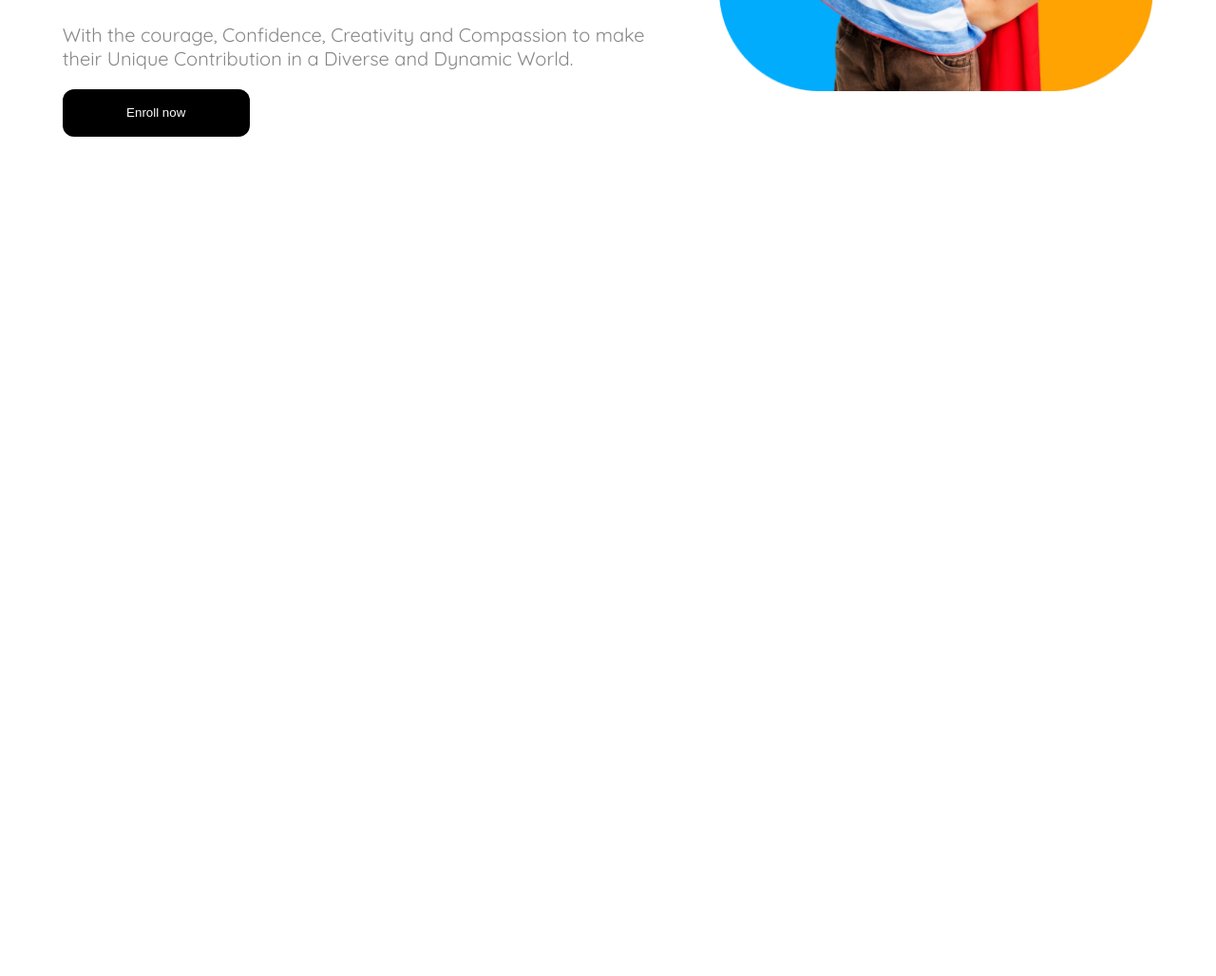
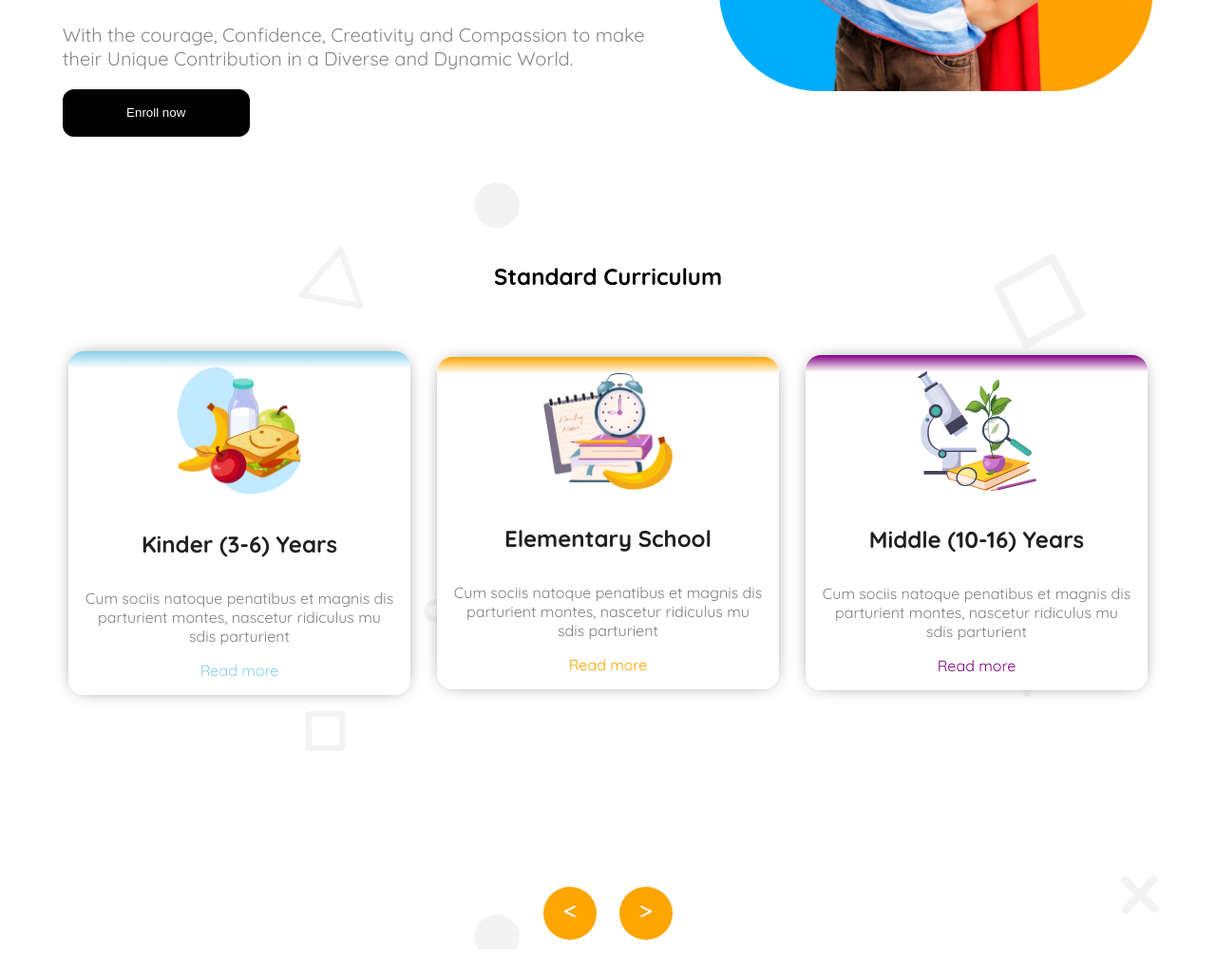
Before and after one commit to omar-fayed99/b11-a2-kids-school-, a plain HTML site: page index.html in a window 1280 px wide. Shown: the part 578-1606 px from the top of the page at 95% size. Before the commit the page ends 800 px from the top, so only its background shows below. Drawn offline with Linux system fonts and the light colour scheme.

Commit message:
card section added with responsive

```diff
--- a/index.html
+++ b/index.html
@@ -45,6 +45,51 @@
         <img src="assets/hero-kids.png" alt="" class="banner-img">
      </div>
     </header>
+    <main>
+        <!-- first section card -->
+        <section class="curriculum" style="background-image: url('./assets/bg.png');">
+            <div class="curri-media">
+                <div class="curriculum-content">
+                    <div class="curri-title">
+                        <h1>Standard Curriculum</h1>
+                    </div>
+                 <div class="curriculum-card">
+                    <div class="card-content" id="cc1">
+                        <img src="assets/kinder.png" alt="" class="card-img">
+                        <h4 class="card-title">Kinder (3-6) Years</h4>
+                        <P class="card-dis">Cum sociis natoque penatibus et magnis
+                            dis parturient montes, nascetur ridiculus
+                            mu sdis parturient</P>
+                        <a href="" class="curri-link" id="cl1">Read more</a>
+                    </div>
+                    <div class="card-content" id="cc2">
+                        <img src="assets/elementary.png" alt="" class="card-img">
+                        <h4 class="card-title">Elementary School</h4>
+                        <P class="card-dis">Cum sociis natoque penatibus et magnis
+                            dis parturient montes, nascetur ridiculus
+                            mu sdis parturient</P>
+                        <a href="" class="curri-link" id="cl2">Read more</a>
+                    </div>
+                    <div class="card-content" id="cc3">
+                        <img src="assets/middle.png" alt="" class="card-img">
+                        <h4 class="card-title">Middle (10-16) Years</h4>
+                        <P class="card-dis">Cum sociis natoque penatibus et magnis
+                            dis parturient montes, nascetur ridiculus
+                            mu sdis parturient</P>
+                        <a href="" class="curri-link" id="cl3">Read more</a>
+                    </div>
+
+                 </div>
+                </div>
+                <div class="card-icon"><p><i class="fa-solid fa-less-than"></i></p></div>
+                <div class="card-icon"><p><i class="fa-solid fa-greater-than"></i></p></div>
+
+            </div>
+
+
+
+        </section>
+    </main>
 
 
 
--- a/style/a2.css
+++ b/style/a2.css
@@ -89,9 +89,87 @@
     max-height: 35rem;
 }
 /* banner end */
+/* curriculum card */
+.curriculum{
+    margin: 6rem auto;
+    text-align: center;
+    max-width: 90rem;
+    max-height: 55rem;
+}
+.curriculum-content{
+    margin-top: 5rem;
+    padding: 4rem;
+}
+.curriculum-card{
+    display: flex;
+    justify-content: center;
+    align-items: center;
+    max-width: 72.5rem;
+    max-height: 30rem;
+    margin: 4rem auto;
+    padding-bottom: 4rem;
+    gap: 1.75rem;
+}
+.curriculum-content>h1{
+    font-size: 3rem;
+    font-weight: bold;
+}
+.card-content{
+    max-width: 23rem;
+    max-height: 32rem;
+    border: none;
+    border-radius: 1rem;
+    padding: 1rem;
+    box-shadow: 0 0 20px -10px;
+}
+.card-img{
+    max-width: 8.5rem;
+    max-height: 8.5rem;
+}
+.card-title{
+    font-size: 1.5rem;
+    font-weight: bold;
+    color: #202020;
+}
+.card-dis{
+    font-size: 1rem;
+    font-weight: medium;
+    color: #808080;
+}
+.curri-link{
+    text-decoration: none;
+}
+#cl1{color: skyblue;}
+#cl2{color: orange; }
+#cl3{color: purple; }
+/* gradient */
+#cc1{background: linear-gradient(skyblue, white 5%);}
+#cc2{background: linear-gradient(orange , white 5% );}
+#cc3{background: linear-gradient(to bottom, purple , white  5%);}
+/* icon */
+.card-icon{
+    width: 3.5rem;
+    height: 3.5rem;
+    background-color: orange;
+    border-radius: 50%;
+    display: inline-block;
+    margin: 10px;
+    color: white;
+}
+
+
+
+
+
+
+
+
+/* media query */
 @media screen and (max-width:576px) {
     .banner{
         flex-direction: column-reverse;
+        width: 22rem;
+        height: 45rem;
 
     }
     .banner-img{
@@ -115,4 +193,17 @@
         width: 100%;
         background-color: orange;
         display: inline-block;
-}
+    }
+    /* first card section */
+    .curriculum{flex-direction: column;}
+    .curri-media{
+        width: 390px;
+        height: 1990px;
+        display: flex;
+        justify-content: center;
+        flex-direction: column;
+    }
+    .curriculum-card{
+        flex-wrap: wrap;
+    }
+    .card-icon{display: none;}
```
Also changed, not shown: assets/bars-solid.svg (deleted).
